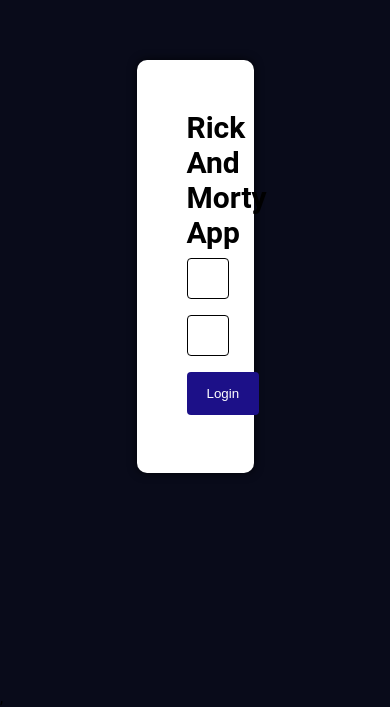
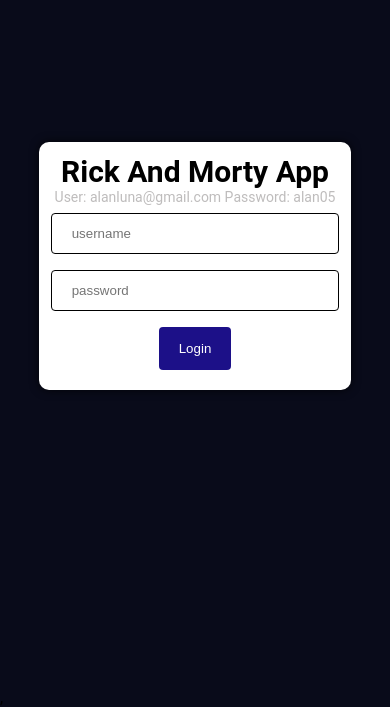
Before and after one commit to AlanLuna-00/rickandmorty-m2, a React (Create React App) app: page / in a window 390 px wide. Shown: the part 156-863 px from the top of the page. Built offline with nearby package versions, Linux system fonts and the light colour scheme.

Commit message:
upgraded navbar links and added responsive on login form

```diff
--- a/src/components/Form/Form.css
+++ b/src/components/Form/Form.css
@@ -1,5 +1,4 @@
 .login-page {
-    /* center */
   display: flex;
   justify-content: center;
   align-items: center;
@@ -8,10 +7,11 @@
 
 .form {
   background-color: #ffffff;
-    padding: 50px;
+  padding: 3vw; /* Se ajusta el padding en unidades de viewport width (vw) para hacerlo responsive */
   border-radius: 10px;
   box-shadow: 0px 0px 10px 0px rgba(0,0,0,0.75);
-    width: 30%;
+  width: 80%; /* Se ajusta el ancho en porcentaje para hacerlo responsive */
+  max-width: 600px; /* Se agrega un máximo de ancho para evitar que el formulario se haga demasiado grande en pantallas grandes */
 }
 
 .title-form {
@@ -38,6 +38,9 @@
   border: none;
   border-radius: 4px;
   cursor: pointer;
+  display: block;
+  margin-left: auto;
+  margin-right: auto;
 }
 
 .error {
@@ -45,3 +48,10 @@
   margin-top: 5px;
   font-size: 14px;
 }
+
+
+.userData {
+  color: rgba(143, 140, 140, 0.581);
+  font-size: 14px;
+  text-align: center;
+}
--- a/src/components/Form/Form.jsx
+++ b/src/components/Form/Form.jsx
@@ -30,6 +30,7 @@
         <div className="login-page">
             <div className="form">
                 <h1 className="title-form">Rick And Morty App</h1>
+                <p className="userData">User: alanluna@gmail.com Password: alan05</p>
                 <form onSubmit={handleSubmit} o className="register-form">
                     <input placeholder="username" className="formInput" type="text" name="email" value={form.email} onChange={handleChange} autoComplete='off' />
                     {errors.email && <p className="error">{errors.email}</p>}
--- a/src/components/NavBar/NavBar.css
+++ b/src/components/NavBar/NavBar.css
@@ -19,19 +19,13 @@
     text-decoration: none;
     margin: 0 10px;
     transition: all 0.3s ease-in-out;
+    padding: 5px;
 }
 
 .navbar-links a:hover {
     color: rgb(173, 168, 168);
 }
 
-.rick-and-morty {
-    font-size: 40px;
-    font-weight: bold;
-    text-transform: uppercase;
-    text-align: center;
-    animation: changeColor 5s linear infinite alternate;
-}
 
 @media only screen and (max-width: 850px) {
     .rick-and-morty {
@@ -40,12 +34,12 @@
     /* navbar responsive */
     .navbar {
         flex-direction: column;
-        padding: 10px;
     }
 
     .navbar-links {
         width: 100%;
         justify-content: center;
+        align-items: center;
         font-size: 16px;
     }
 
@@ -59,7 +53,7 @@
     }
 
     .navbar-logo {
-        font-size: 20px;
+        font-size: 26px;
     }
 
     .navbar-links {
@@ -71,13 +65,26 @@
     }
 
 
+}
 
-    .logout-button .fa  {
-        font-size: 12px;
+.rick-and-morty {
+    font-size: 40px;
+    font-weight: bold;
+    text-transform: uppercase;
+    text-align: center;
+    /* text-shadow: 0 0 10px #00ff00, 0 0 20px #00ff00, 0 0 30px #00ff00, 0 0 40px #00ff00, 0 0 50px #00ff00, 0 0 60px #00ff00;
+    animation: animacion-neon 1s ease-in-out infinite alternate; */
+    animation: changeColor 5s linear infinite alternate;
+}
 
-    }
-
-}
+/* @keyframes animacion-neon {
+  0% {
+    text-shadow: 0 0 10px #00ff00, 0 0 20px #00ff00, 0 0 30px #00ff00, 0 0 40px #00ff00, 0 0 50px #00ff00, 0 0 60px #00ff00;
+  }
+  100% {
+    text-shadow: 0 0 20px #ff0000, 0 0 30px #ff0000, 0 0 40px #ff0000, 0 0 50px #ff0000, 0 0 60px #ff0000, 0 0 70px #ff0000;
+  }
+} */
 
 @keyframes changeColor {
     0% {
@@ -98,8 +105,11 @@
 
     100% {
         color: #9C27B0;
+
     }
 }
+
+
 
 
 .logout-button {
@@ -119,11 +129,13 @@
 /* navlink active css */
 
 .active {
-    background-color: rgb(48, 48, 49);
+    background-color: rgba(255, 0, 0, 0.629);
     border-radius: 5px;
-    padding: 5px;
 }
 
+.icon-logout {
+    font-size: 20px;
+}
 
 .Toastify__toast {
     display: flex;
--- a/src/components/NavBar/NavBar.jsx
+++ b/src/components/NavBar/NavBar.jsx
@@ -5,6 +5,7 @@
 import { faRightFromBracket } from '@fortawesome/free-solid-svg-icons'
 import { ToastContainer, toast } from 'react-toastify';
 import 'react-toastify/dist/ReactToastify.css';
+// import logo from './logo.gif'
 
 const NavBar = ({ logout }) => {
 
@@ -48,16 +49,14 @@
 
     return (
         <nav className='navbar'>
-            <div className='navbar-container'>
                 <div className='navbar-logo'>
                     <h1 className='rick-and-morty'>Rick and morty</h1>
                 </div>
-            </div>
             <div className='navbar-links'>
                 <NavLink className={`navlink ${({ isActive }) => isActive ? 'active' : 'disabled'}`} to='/home'>Home</NavLink>
                 <NavLink className={`navlink ${({ isActive }) => isActive ? 'active' : 'disabled'}`} to='/about'>About</NavLink>
                 <NavLink className={`navlink ${({ isActive }) => isActive ? 'active' : 'disabled'}`} to='/favorites'>Favorites</NavLink>
-                <button className='logout-button' onClick={handleLogout}><FontAwesomeIcon icon={faRightFromBracket} /></button>
+                <button className='logout-button' onClick={handleLogout}><FontAwesomeIcon className='icon-logout' icon={faRightFromBracket} /></button>
             </div>
             <div style={{ position: 'absolute' }}>
                 <ToastContainer />
```
Lines whose indentation alone changed are shown as unchanged.
